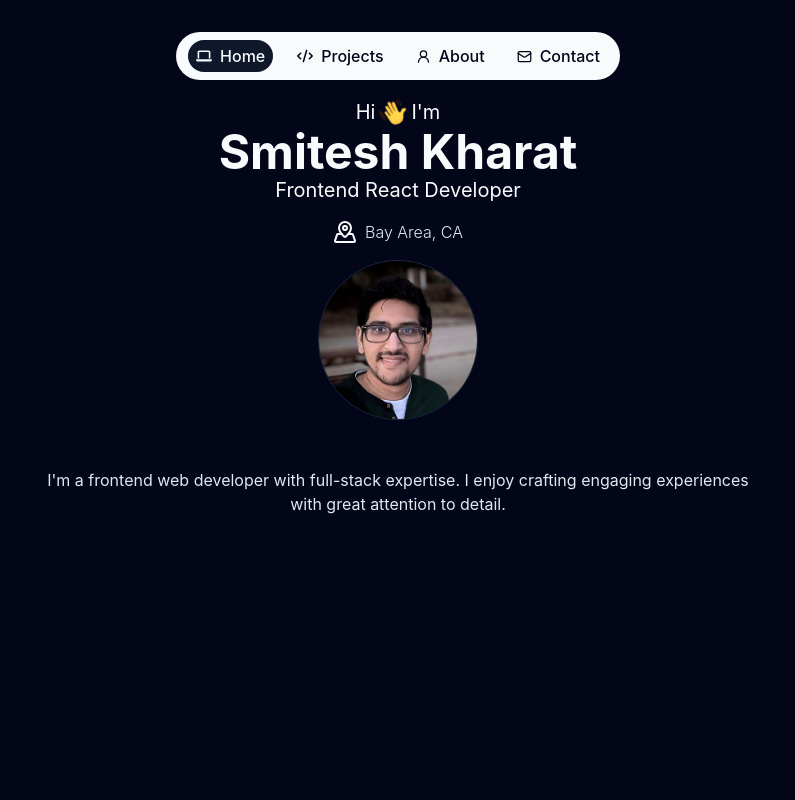
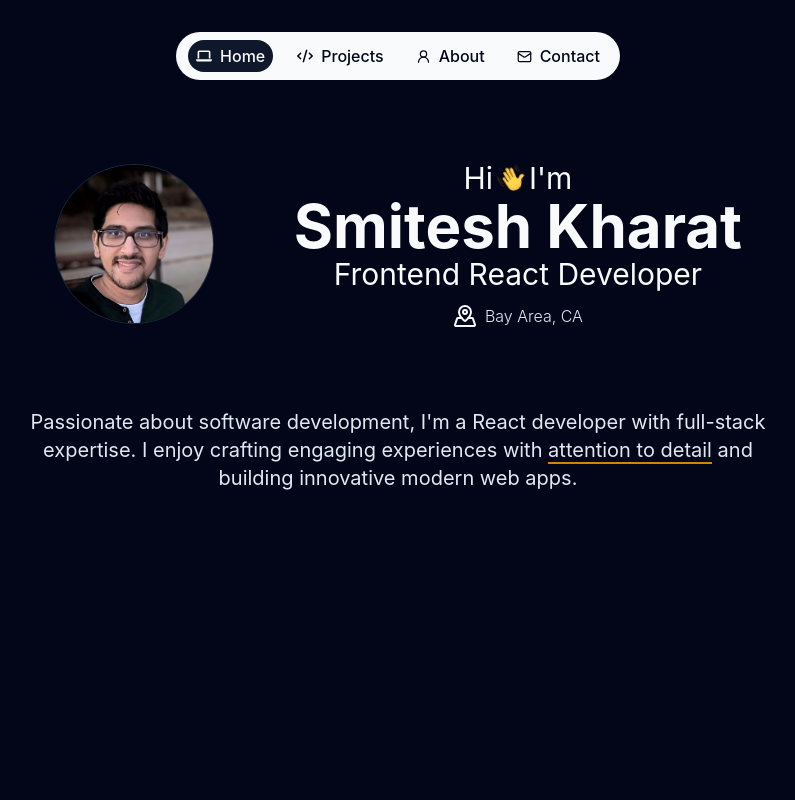
Before and after one commit to skharat8/portfolio-site, a React (Vite) app: page / in a window 1280 px wide. Shown: the top 800 px of the page, without its empty margins (242-1037 px from the left). Built offline with nearby package versions, Linux system fonts and the light colour scheme; what @midudev/tailwind-animations would draw is missing.

Commit message:
Build a desktop layout for the hero page

```diff
--- a/src/components/Hero.tsx
+++ b/src/components/Hero.tsx
@@ -1,106 +1,41 @@
-import React from "react";
-
-import pixelGlasses from "@images/pixel-glasses.svg";
-import profile from "@images/profile.jpg";
 import wavingHand from "@images/waving-hand.svg";
 import { MapPinned } from "lucide-react";
-import { type Variants, motion, useMotionValue } from "motion/react";
 
 import styles from "./Hero.module.css";
-
-const drawShape: Variants = {
-  hidden: { pathLength: 0, opacity: 0 },
-  visible: {
-    pathLength: [0, 1],
-    opacity: [1, 1],
-    transition: {
-      type: "spring",
-      stiffness: 300,
-      damping: 100,
-      restDelta: 0.01,
-    },
-  },
-};
+import ProfilePhoto from "./ProfilePhoto";
 
 function Hero() {
-  const [glassesOn, setGlassesOn] = React.useState(false);
-  const pathLength = useMotionValue(0);
-
-  React.useEffect(() => {
-    const unsubscribe = pathLength.on("animationComplete", () => {
-      if (pathLength.get() >= 0.98) {
-        setGlassesOn((prev) => !prev);
-      }
-    });
-
-    return () => unsubscribe();
-  }, []);
-
   return (
     <section
       id="home"
-      className="flex-center-col h-[90vh] justify-start gap-4 py-4 text-center"
+      className="flex-center-col mt-6 h-[90vh] justify-start gap-4 py-4 text-center md:mt-8"
     >
-      <div>
-        <div className="flex-center text-xl">
-          Hi <img src={wavingHand} alt="Waving Hand" className={styles.wave} />
-          <span className="ml-1">I'm</span>
+      <div className="flex-center-col w-full gap-6 sm:flex-row-reverse sm:justify-around">
+        <div className="flex-center-col">
+          <div className="flex-center text-xl md:text-3xl">
+            Hi{" "}
+            <img src={wavingHand} alt="Waving Hand" className={styles.wave} />
+            <span className="ml-1">I'm</span>
+          </div>
+          <h1 className="text-5xl font-bold md:text-6xl">Smitesh Kharat</h1>
+          <h2 className="text-xl md:text-3xl">Frontend React Developer</h2>
+
+          <div className="mt-3 flex gap-2">
+            <MapPinned />
+            <span className="font-light text-slate-200">Bay Area, CA</span>
+          </div>
         </div>
-        <h1 className="text-5xl font-bold">Smitesh Kharat</h1>
-        <h2 className="text-xl">Frontend React Developer</h2>
+
+        <ProfilePhoto />
       </div>
 
-      <div className="flex gap-2">
-        <MapPinned />
-        <span className="font-light text-slate-200">Bay Area, CA</span>
-      </div>
-
-      <div className="relative mb-6 h-40 w-40 rounded-full border-1 border-slate-800">
-        <img
-          src={profile}
-          alt="My profile picture"
-          className="absolute h-full w-full rounded-full object-cover"
-        />
-
-        <img
-          src={pixelGlasses}
-          alt="Pixelated black sunglasses appears on my profile picture"
-          className={`absolute top-[1.75rem] left-6 w-[5.5rem] scale-95 ${glassesOn ? "" : "hidden"}`}
-        />
-
-        <motion.svg
-          width="100"
-          height="100"
-          viewBox="0 0 100 100"
-          stroke="var(--color-primary)"
-          strokeWidth="3px"
-          strokeLinecap="round"
-          fill="transparent"
-          style={{
-            position: "absolute",
-            width: "100%",
-            height: "100%",
-            overflow: "visible",
-            transform: "rotate(-90deg)",
-          }}
-        >
-          <motion.circle
-            cx="50"
-            cy="50"
-            r="50"
-            variants={drawShape}
-            initial="hidden"
-            whileHover="visible"
-            whileFocus="visible"
-            whileTap="visible"
-            style={{ pathLength, outline: "none" }}
-          />
-        </motion.svg>
-      </div>
-
-      <p className="text-slate-200">
-        I'm a frontend web developer with full-stack expertise. I enjoy crafting
-        engaging experiences with great attention to detail.
+      <p className="mt-6 text-lg text-slate-200 md:mt-8 md:text-xl">
+        Passionate about software development, I'm a React developer with
+        full-stack expertise. I enjoy crafting engaging experiences with{" "}
+        <span className="border-b-2 border-yellow-600">
+          attention to detail
+        </span>{" "}
+        and building innovative modern web apps.
       </p>
     </section>
   );
--- /dev/null
+++ b/src/components/ProfilePhoto.tsx
@@ -0,0 +1,81 @@
+import React from "react";
+
+import pixelGlasses from "@images/pixel-glasses.svg";
+import profile from "@images/profile.jpg";
+import { type Variants, motion, useMotionValue } from "motion/react";
+
+const drawShape: Variants = {
+  hidden: { pathLength: 0, opacity: 0 },
+  visible: {
+    pathLength: [0, 1],
+    opacity: [1, 1],
+    transition: {
+      type: "spring",
+      stiffness: 300,
+      damping: 100,
+      restDelta: 0.01,
+    },
+  },
+};
+
+function ProfilePhoto() {
+  const [glassesOn, setGlassesOn] = React.useState(false);
+  const pathLength = useMotionValue(0);
+
+  React.useEffect(() => {
+    const unsubscribe = pathLength.on("animationComplete", () => {
+      if (pathLength.get() >= 0.98) {
+        setGlassesOn((prev) => !prev);
+      }
+    });
+
+    return () => unsubscribe();
+  }, []);
+
+  return (
+    <div className="relative h-40 w-40 rounded-full border-1 border-slate-800">
+      <img
+        src={profile}
+        alt="My profile picture"
+        className="absolute h-full w-full rounded-full object-cover"
+      />
+
+      <img
+        src={pixelGlasses}
+        alt="Pixelated black sunglasses appears on my profile picture"
+        className={`absolute top-[1.75rem] left-6 w-[5.5rem] scale-95 ${glassesOn ? "" : "hidden"}`}
+      />
+
+      <motion.svg
+        width="100"
+        height="100"
+        viewBox="0 0 100 100"
+        stroke="var(--color-primary)"
+        strokeWidth="3px"
+        strokeLinecap="round"
+        fill="transparent"
+        style={{
+          position: "absolute",
+          width: "100%",
+          height: "100%",
+          overflow: "visible",
+          transform: "rotate(-90deg)",
+        }}
+      >
+        <motion.circle
+          cx="50"
+          cy="50"
+          r="50"
+          variants={drawShape}
+          initial="hidden"
+          whileHover="visible"
+          whileFocus="visible"
+          whileTap="visible"
+          style={{ pathLength, outline: "none" }}
+        />
+      </motion.svg>
+    </div>
+  );
+}
+
+export default ProfilePhoto;
```
